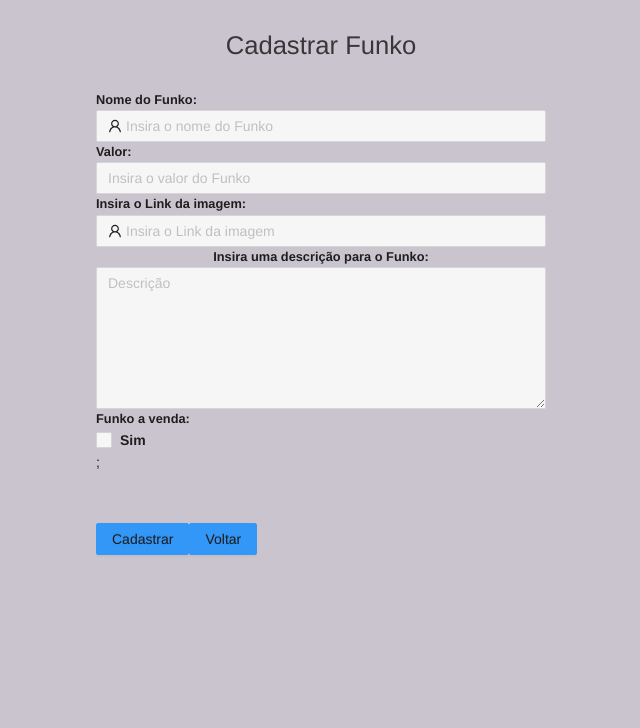
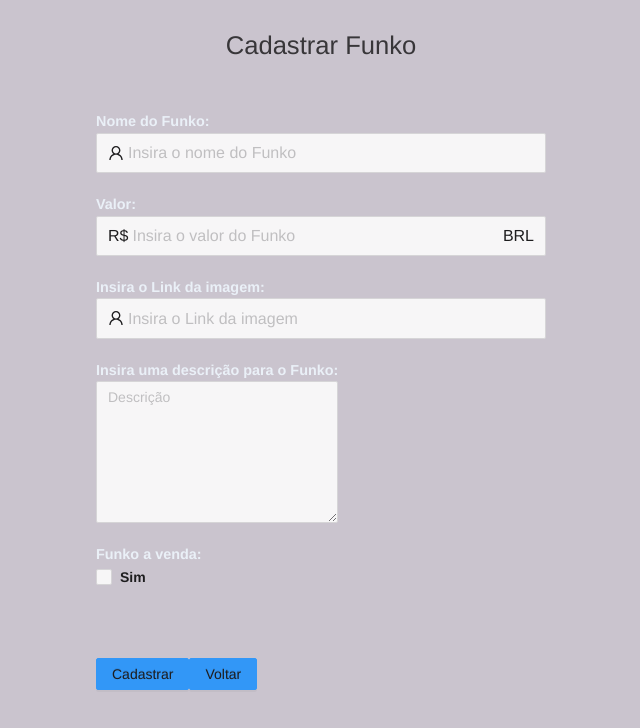
Before and after one commit to w2gner/funkoOnSale-FrontEnd, a React (Create React App) app: page /funko in a window 1280 px wide. Shown: the top 728 px of the page, without its empty margins (319-959 px from the left). Built offline with nearby package versions, Linux system fonts and the light colour scheme.

Commit message:
Atualizando front end

```diff
--- a/src/App/App.js
+++ b/src/App/App.js
@@ -2,7 +2,7 @@
 import 'antd/dist/antd.css';
 import './App.css';
 import { Link } from 'react-router-dom'
-import { Breadcrumb, Layout, Menu, Card, Button, Space } from 'antd';
+import { Breadcrumb, Layout, Menu, Card, Space } from 'antd';
 const { Header, Content, Footer } = Layout;
 const { Meta } = Card;
 
@@ -60,42 +60,42 @@
     <Space align="left">
       <Card
         hoverable
-        style={{ width: 240 }}
+        style={{ width: 240, margin: '15' }}
         cover={<img alt="example" src="https://cf.shopee.com.br/file/65069c28a78fbd99e06ae0279c9979dc" />}
       >
         <Meta title={cardName} description={price} />
       </Card>
       <Card
         hoverable
-        style={{ width: 240 }}
+        style={{ width: 240, marginLeft: '20px' }}
         cover={<img alt="example" src="https://cf.shopee.com.br/file/559048b94cb35d9dce98271e54d39329" />}
       >
         <Meta title={cardName} description={price} />
       </Card>
       <Card
         hoverable
-        style={{ width: 240 }}
+        style={{ width: 240, marginLeft: '20px' }}
         cover={<img alt="example" src="https://cf.shopee.com.br/file/2bb621a80f7d3b8333b8c62d7b5f2564" />}
       >
         <Meta title={cardName} description={price} />
       </Card>
       <Card
         hoverable
-        style={{ width: 240 }}
+        style={{ width: 240, marginLeft: '20px' }}
         cover={<img alt="example" src="https://cf.shopee.com.br/file/2bb621a80f7d3b8333b8c62d7b5f2564" />}
       >
         <Meta title={cardName} description={price} />
       </Card>
       <Card
         hoverable
-        style={{ width: 240 }}
+        style={{ width: 240, marginLeft: '20px' }}
         cover={<img alt="example" src="https://cf.shopee.com.br/file/2bb621a80f7d3b8333b8c62d7b5f2564" />}
       >
         <Meta title={cardName} description={price} />
       </Card>
       <Card
         hoverable
-        style={{ width: 240 }}
+        style={{ width: 240, marginLeft: '20px' }}
         cover={<img alt="example" src="https://cf.shopee.com.br/file/2bb621a80f7d3b8333b8c62d7b5f2564" />}
       >
         <Meta title={cardName} description={price} />
--- a/src/Cadastro/Cadastro.css
+++ b/src/Cadastro/Cadastro.css
@@ -1,36 +1,42 @@
-*{
+* {
     margin: 0px;
     padding: 0px;
     box-sizing: border-box;
     font-family: Helvetica, sans-serif;
     color: rgb(0, 0, 0);
 }
+
 Button {
     margin-top: 50px;
 }
 
-input,label{
+input,
+label {
     display: block;
     width: 100%;
 }
-input:focus,label:focus{
+
+input:focus,
+label:focus {
     outline: none;
 
 }
-body{
+
+body {
     /*padding-top: 5vh;
     background-image: url('imagens/fundoteste.jpg');*/
     background-size: cover;
     background-position-y: 0px;
     background-color: #323232;
 }
-#main-container{
+
+#main-container {
     width: 500px;
     margin-left: auto;
     margin-right: auto;
     padding: 25px;
     border-radius: 15px;
-    opacity:85%;
+    opacity: 85%;
 }
 
 #main-container h1 {
@@ -38,17 +44,54 @@
     margin-bottom: 25px;
     font-size: 1.6rem;
 }
-form{
+
+form {
     display: flex;
     flex-wrap: wrap;
     justify-content: space-between;
 }
-.full-box{
+
+.full-box {
     flex: 1 1 100%;
     position: relative;
 }
 
-label{
+
+label {
+    margin-top: 20px;
+    color: aliceblue;
     font-weight: bold;
-    font-size: .8rem;
+    font-size: 0.9rem;
 }
+
+/* Dark mode */
+
+@media (prefers-color-scheme: dark) {
+    body {
+        background-color: #1f2330;
+        color: #f0ece2;
+    }
+
+    label{
+
+    }
+
+    h1 {
+        color: #7579e7;
+    }
+
+    h3 {
+        color: #69779b;
+    }
+
+    img {
+        filter: brightness(0.9);
+    }
+}
+
+
+@media (prefers-color-scheme: light) {
+    body {
+        background-color: #cac4ce;
+    }
+}
--- a/src/Cadastro/Cadastro.js
+++ b/src/Cadastro/Cadastro.js
@@ -1,7 +1,6 @@
 import React from "react";
 import './Cadastro.css';
-import template from "./Cadastro.jsx";
-import { InfoCircleOutlined, UserOutlined, EyeInvisibleOutlined, EyeTwoTone } from '@ant-design/icons';
+import { LockOutlined, UserOutlined, EyeInvisibleOutlined, EyeTwoTone } from '@ant-design/icons';
 import { Input, Button } from 'antd';
 import { useNavigate } from "react-router";
 
@@ -16,10 +15,11 @@
     return (
         <div id="main-container">
             <h1>Criar usuario</h1>
-            <form id="cadastroperso">
+            <form id="cadastroperso" className="center">
                 <div class="full-box">
                     <label for="nome">Nome Completo:</label>
                     <Input
+                        size="large"
                         placeholder="Insira seu nome"
                         prefix={<UserOutlined className="site-form-item-icon" />}
                     />
@@ -27,6 +27,7 @@
                 <div class="full-box">
                     <label for="User"> Usuario:</label>
                     <Input
+                        size="large"
                         placeholder="Insira seu usuário"
                         prefix={<UserOutlined className="site-form-item-icon" />}
                     />
@@ -34,13 +35,17 @@
                 <div class="full-box">
                     <label for="Senha"> Insira sua Senha:  </label>
                     <Input.Password
-                        placeholder="insira sua senha"
+                        size="large"
+                        prefix={<LockOutlined Outlined className="site-form-item-icon" />}
+                        placeholder="Insira sua senha"
                         iconRender={visible => (visible ? <EyeTwoTone /> : <EyeInvisibleOutlined />)}
                     />
                 </div>
                 <div class="full-box">
-                    <label for="Confirma"> Confirme sua senha: </label>
+                    <label for="Confirma">Confirme sua senha: </label>
                     <Input.Password
+                        size="large"
+                        prefix={<LockOutlined Outlined className="site-form-item-icon" />}
                         placeholder="Confirmar"
                         iconRender={visible => (visible ? <EyeTwoTone /> : <EyeInvisibleOutlined />)}
                     />
--- a/src/Cadastro/Cadastro.jsx
+++ /dev/null
@@ -1,12 +0,0 @@
-import "./Cadastro.css";
-import React from "react";
-
-function template() {
-  return (
-    <div className="cadastro">
-      <h1>Cadastro</h1>
-    </div>
-  );
-};
-
-export default template;
--- a/src/Funko/Funko.css
+++ b/src/Funko/Funko.css
@@ -8,6 +8,10 @@
   }
   ::-webkit-scrollbar {
     display: none;
+}
+
+.description{
+    width: 500px;
 }
 
 Button {
@@ -57,36 +61,3 @@
 .logon-container section.form form a:hover {
     opacity: 0.8;
 }
-
-
-/* Dark mode */
-
-@media (prefers-color-scheme: dark) {
-    body {
-        background-color: #1f2330;
-        color: #f0ece2;
-    }
-
-    h1 {
-        color: #7579e7;
-    }
-
-    h3 {
-        color: #69779b;
-    }
-
-    img {
-        filter: brightness(0.9);
-    }
-}
-
-.descrition{
-    width: 500px;
-    text-align: center;
-    display: block;
-}
-@media (prefers-color-scheme: light) {
-    body {
-        background-color: #cac4ce;
-    }
-}
--- a/src/Funko/Funko.js
+++ b/src/Funko/Funko.js
@@ -1,10 +1,8 @@
-import React, { useState } from "react";
-import template from "./Funko.jsx";
-import { InfoCircleOutlined, UserOutlined, EyeInvisibleOutlined, EyeTwoTone } from '@ant-design/icons';
-import { Input, Button, Tooltip } from 'antd';
+import React from "react";
+import { UserOutlined } from '@ant-design/icons';
+import { Input, Button } from 'antd';
 import { useNavigate } from "react-router";
 import { Checkbox } from 'antd'
-
 
 const onChange = (e) => {
   console.log(`checked = ${e.target.checked}`);
@@ -25,30 +23,37 @@
         <div class="full-box">
           <label for="nomeFunko">Nome do Funko:</label>
           <Input
+            size="large"
             placeholder="Insira o nome do Funko"
             prefix={<UserOutlined className="site-form-item-icon" />}
           />
         </div>
         <div class="full-box">
           <label for="Valor"> Valor:</label>
-          <Input type="number" min="0"
+          <Input
+            size="large"
+            type="number" min="0"
+            prefix="R$" suffix="BRL"
             placeholder="Insira o valor do Funko"
           />
         </div>
         <div class="full-box">
           <label for="Link-img"> Insira o Link da imagem:  </label>
           <Input
+            size="large"
             placeholder="Insira o Link da imagem"
             prefix={<UserOutlined className="site-form-item-icon" />}
           />
         </div>
-        <div class="descrition">
-        <label for="Descrição"> Insira uma descrição para o Funko:  </label>
-                        <TextArea rows={6}  placeholder="Descrição" maxLength={250} />
+        <div class="description">
+          <label for="Descrição"> Insira uma descrição para o Funko:  </label>
+          <TextArea rows={6} placeholder="Descrição" maxLength={250} />
         </div>
         <div class="full-box">
           <label for="Confirma"> Funko a venda: </label>
-            <Checkbox onChange={onChange}>Sim </Checkbox>;
+          <Checkbox
+            style={{ borderColor: 'white' }}
+            onChange={onChange}>Sim</Checkbox>
         </div>
         <div class="full-box">
           <label for="Confirme sua senha">
@@ -72,7 +77,7 @@
     </div>
   );
 
-  };
+};
 
 
 export default Funko;
--- a/src/Funko/Funko.jsx
+++ /dev/null
@@ -1,12 +0,0 @@
-import "./Funko.css";
-import React from "react";
-
-function template() {
-  return (
-    <div className="funko">
-      <h1>Funko</h1>
-    </div>
-  );
-};
-
-export default template;
--- a/src/Login/Login.js
+++ b/src/Login/Login.js
@@ -51,6 +51,7 @@
               onChange={(e) => setEmail(e.target.value)}
             />
             <Input.Password
+              size="large"
               placeholder="insira sua senha"
               prefix={<LockOutlined Outlined className="site-form-item-icon" />}
               iconRender={visible => (visible ? <EyeTwoTone /> : <EyeInvisibleOutlined />)}
--- a/src/index.js
+++ b/src/index.js
@@ -10,7 +10,6 @@
   BrowserRouter,
   Routes,
   Route,
-  Navigate,
 } from "react-router-dom";
 
 const root = ReactDOM.createRoot(document.getElementById('root'));
```
